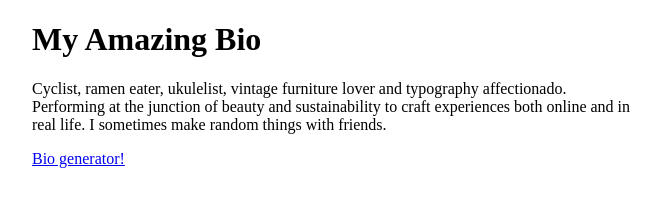
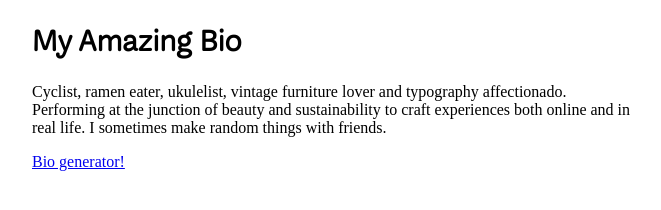
Before and after one commit to mwynton/firstsitmac, a plain HTML site: page Fonttest/index.html in a window 1280 px wide. Shown: the whole page, without its empty margins (308-969 px from the left). Drawn offline with Linux system fonts and the light colour scheme.

Commit message:
added font files

```diff
--- a/Fonttest/styles.css
+++ b/Fonttest/styles.css
@@ -1,4 +1,37 @@
+@font-face {
+    font-family: 'freightround_probook';
+    src: url('fonts/freightroundprobook-webfont.woff2') format('woff2'),
+         url('fonts/freightroundprobook-webfont.woff') format('woff');
+    font-weight: normal;
+    font-style: normal;
+
+}
+
+
+@font-face {
+    font-family: 'freightround_prolight';
+    src: url('fonts/freightroundprolight-webfont.woff2') format('woff2'),
+         url('fonts/freightroundprolight-webfont.woff') format('woff');
+    font-weight: normal;
+    font-style: normal;
+
+}
+
+
+@font-face {
+    font-family: 'freightround_probold';
+    src: url('fonts/freightroundprobold-webfont.woff2') format('woff2'),
+         url('fonts/freightroundprobold-webfont.woff') format('woff');
+    font-weight: normal;
+    font-style: normal;
+
+}
+
 body {
     max-width: 600px;
     margin: auto;
 }
+
+h1 {
+    font-family: 'freightround_probook', Arial, sans-serif;
+}
```
Also changed, not shown: Fonttest/fonts/freightroundprobold-webfont.woff (added), Fonttest/fonts/freightroundprobold-webfont.woff2 (added), Fonttest/fonts/freightroundprobook-webfont.woff (added), Fonttest/fonts/freightroundprobook-webfont.woff2 (added), Fonttest/fonts/freightroundprolight-webfont.woff (added), Fonttest/fonts/freightroundprolight-webfont.woff2 (added), 2 other files.
